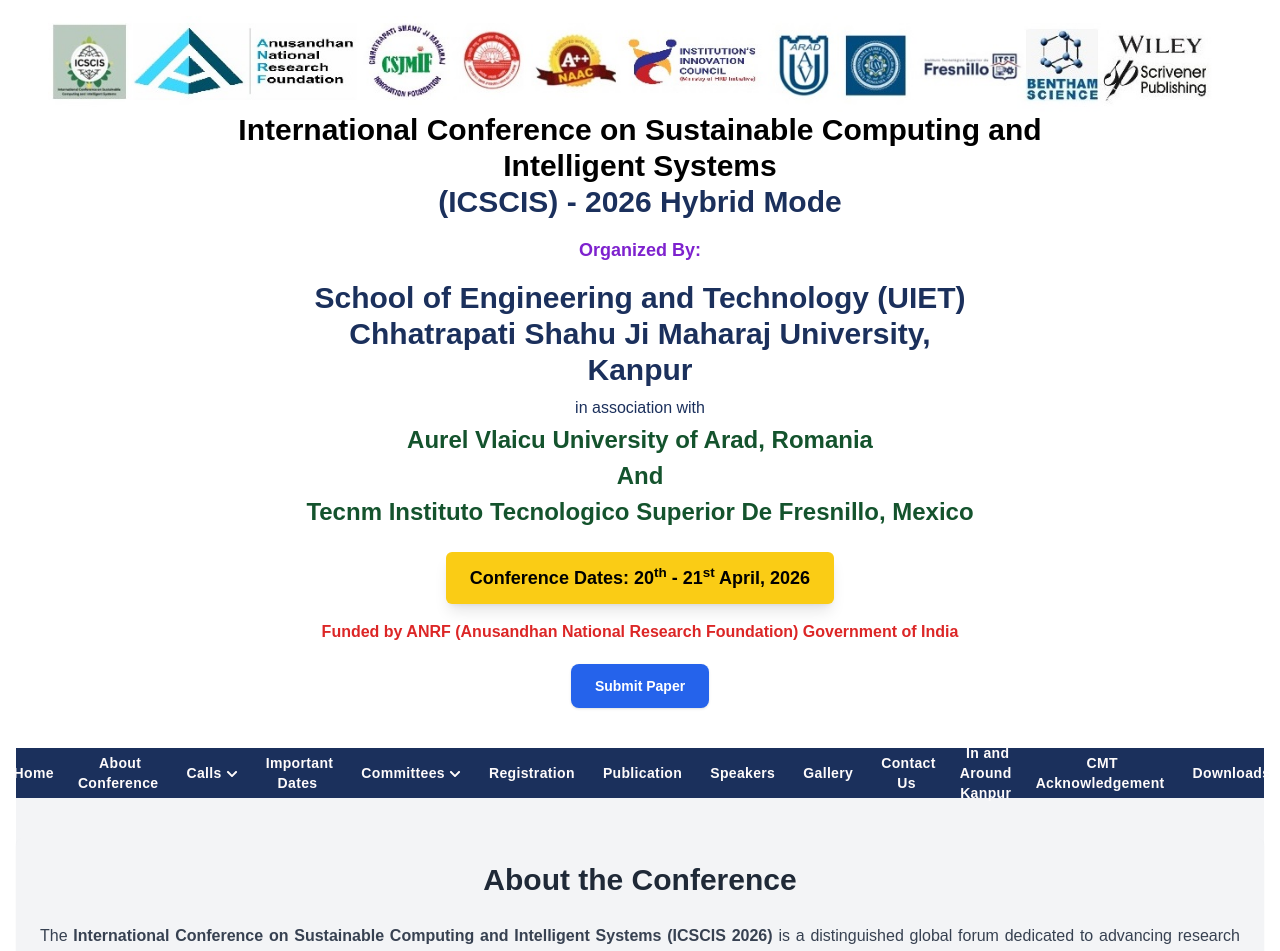
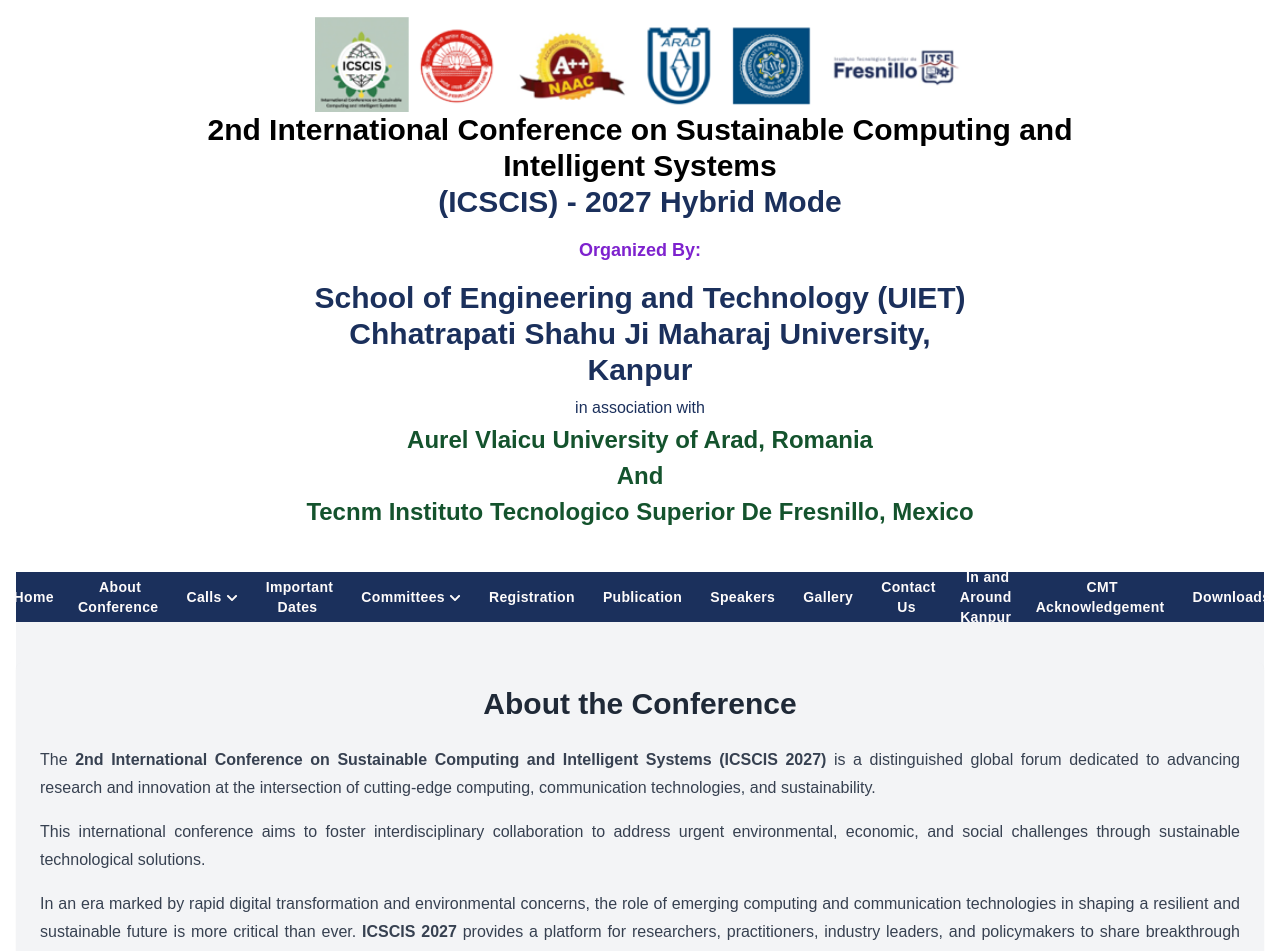
Before and after one commit to uietcsjmuconference-sys/ICSCIS-2027, a React (Vite) app: page /about in a window 1280 px wide. Shown: the top 951 px of the page. Built offline with nearby package versions, Linux system fonts and the light colour scheme.

Commit message:
initial structure

```diff
--- a/src/App.jsx
+++ b/src/App.jsx
@@ -89,6 +89,7 @@ function App() {
         <Route path="/kanpur" element={<InAndAroundKanpur />} />
         <Route path="/peer-review-policy" element={<PeerReviewPolicy />} />
         <Route path="/download" element={<Download />} />
+        <Route path="/willbe-soon" element={<Willbesoon />} />
 
         <Route path="/cmt-acknowledgement" element={<CMTAcknowledgement />} />
       </Routes>
--- a/src/components/NavBar/Navbar.jsx
+++ b/src/components/NavBar/Navbar.jsx
@@ -9,15 +9,15 @@ const menuItems = [
     label: "Calls",
     hasDropdown: true,
     subItems: [
-      { label: "Call for paper", href: "/call-for-papers" },
-      { label: "Call for Special Session", href: "/call-for-special-session" },
-      { label: "Call for Sponsorship", href: "/call-for-sponsorship" },
-      { label: "Submission Guidelines", href: "/submission-guidelines" },
-      { label: "Peer Review Policy", href: "/peer-review-policy" },
+      { label: "Call for paper", href: "/willbe-soon" },
+      { label: "Call for Special Session", href: "/willbe-soon" },
+      { label: "Call for Sponsorship", href: "/willbe-soon" },
+      { label: "Submission Guidelines", href: "/willbe-soon" },
+      { label: "Peer Review Policy", href: "/willbe-soon" },
 
     ],
   },
-  { label: "Important Dates", href: "/important-dates" },
+  { label: "Important Dates", href: "/willbe-soon" },
   {
     label: "Committees",
     hasDropdown: true,
@@ -28,12 +28,12 @@ const menuItems = [
     ],
   },
 
-  { label: "Registration", href: "/registration" },
-  { label: "Publication", href: "/publication" },
+  { label: "Registration", href: "/willbe-soon" },
+  { label: "Publication", href: "/willbe-soon" },
   { label: "Speakers", href: "/speakers" },
   {
     label: "Gallery",
-    href: "/gallery",
+    href: "/willbe-soon",
     // hasDropdown: true,
     // subItems: [
     //   { label: "Inaugural", href: "/gallery/inaugural" },
@@ -43,10 +43,10 @@ const menuItems = [
     //   { label: "Keynote Session", href: "/gallery/keynote-session" },
     // ],
   },
-  { label: "Contact Us", href: "/contact-us" },
+  { label: "Contact Us", href: "/willbe-soon" },
   { label: "In and Around Kanpur", href: "/kanpur" },
   { label: "CMT Acknowledgement", href: "/cmt-acknowledgement" },
-  { label: "Downloads", href: "/download" },
+  { label: "Downloads", href: "/willbe-soon" },
 ];
 
 export default function NavBar() {
--- a/src/components/footer/Footer.jsx
+++ b/src/components/footer/Footer.jsx
@@ -27,7 +27,7 @@ export default function Footer() {
         <div className="relative z-10 w-full bg-[#1B305C]/80 px-8 py-6 flex flex-col justify-between rounded-lg">
           <div className="text-center space-y-2">
             <p className="text-xs md:text-sm">
-              Copyright © ICSCIS 2026 - All Rights Reserved.
+              Copyright © ICSCIS 2027 - All Rights Reserved.
             </p>
             <p className="text-xs md:text-sm text-[#1B305C]">
                Designed by CSE Department UIET CSJMU Kanpur
--- a/src/components/header/Header.jsx
+++ b/src/components/header/Header.jsx
@@ -16,7 +16,7 @@ import finalnewlogo from "../../assets/header_logo_new_updated_remove_scitepress
 
 
 const Header = () => {
-  const logos = [finalnewlogo];
+  const logos = [finallogo];
 
   return (
     <header className=" header bg-white text-dark  px-4 pb-0">
@@ -34,12 +34,12 @@ const Header = () => {
 
       <div className="max-w-4xl mx-auto text-center">
         <h1 className="text-3xl font-bold mb-4">
-          International Conference on Sustainable Computing and Intelligent Systems
+         2nd International Conference on Sustainable Computing and Intelligent Systems
 
           <br />
           <span className="text-[#1B305C]">
             {" "}
-            (ICSCIS) - 2026 Hybrid Mode
+            (ICSCIS) - 2027 Hybrid Mode
           </span>
           <br />
         </h1>
@@ -94,23 +94,23 @@ const Header = () => {
               Tecnm Instituto Tecnologico Superior De Fresnillo, Mexico
             </h2>
 
-            <div className="mt-6 mb-2 flex justify-center items-center gap-4 flex-wrap">
+            {/* <div className="mt-6 mb-2 flex justify-center items-center gap-4 flex-wrap">
               <span className="bg-yellow-400 text-black font-bold text-lg px-6 py-3 rounded-md shadow-lg flex items-center gap-3">
                 <span>Conference Dates: 20<sup>th</sup> - 21<sup>st</sup> April, 2026</span>
-                {/* <span className="bg-red-600 text-white text-xs px-2 py-1 rounded-full uppercase tracking-wider font-bold animate-pulse">
+                <span className="bg-red-600 text-white text-xs px-2 py-1 rounded-full uppercase tracking-wider font-bold animate-pulse">
                   New Dates
-                </span> */}
+                </span>
               </span>
-            </div>
+            </div> */}
             {/* <div className="mt-4 font-bold">
               <span className="bg-green-300 px-2 py-1 rounded">
                 Due to some unavoidable administrative circumstances, Conference dates are being shifted from 17th-18th April to 20th-21st April.
               </span>
             </div> */}
 
-            <div className="mt-4 font-bold text-red-600">
+            {/* <div className="mt-4 font-bold text-red-600">
               Funded by ANRF (Anusandhan National Research Foundation) Government of India
-            </div>
+            </div> */}
 
             {/* <div className="text-center overflow-hidden">
               <span className="inline-block mt-4 px-4 py-2  text-[#61B33B] font-bold text-lg rounded-lg animate-marqueeText ">
@@ -122,7 +122,7 @@ const Header = () => {
               SCITEPRESS Approved Conference (Indexed in Scopus**, dblp and many more)
             </div> */}
           </div>
-          <Submitpaper />
+          {/* <Submitpaper /> */}
         </div>
       </div>
     </header>
--- a/src/components/sections/about/AboutConference.jsx
+++ b/src/components/sections/about/AboutConference.jsx
@@ -12,7 +12,7 @@ export default function AboutConference() {
           <p>
             The{" "}
             <strong>
-              International Conference on Sustainable Computing and Intelligent Systems (ICSCIS 2026)
+            2nd International Conference on Sustainable Computing and Intelligent Systems (ICSCIS 2027)
             </strong>{" "}
             is a distinguished global forum dedicated to advancing research and
             innovation at the intersection of cutting-edge computing,
@@ -20,12 +20,12 @@ export default function AboutConference() {
           </p>
 
           <p>
-            Scheduled for{" "}
+            {/* Scheduled for{" "} */}
             <strong>
               {/* 17<sup>th</sup>–18<sup>th</sup> April 2026 */}
-              20<sup>th</sup>–21<sup>st</sup> April 2026
+              {/* 20<sup>th</sup>–21<sup>st</sup> April 2026 */}
             </strong>
-            , this international conference aims to foster interdisciplinary
+            This international conference aims to foster interdisciplinary
             collaboration to address urgent environmental, economic, and social
             challenges through sustainable technological solutions.
           </p>
@@ -34,7 +34,7 @@ export default function AboutConference() {
             In an era marked by rapid digital transformation and environmental
             concerns, the role of emerging computing and communication
             technologies in shaping a resilient and sustainable future is more
-            critical than ever. <strong>ICSCIS 2026</strong> provides a
+            critical than ever. <strong>ICSCIS 2027</strong> provides a
             platform for researchers, practitioners, industry leaders, and
             policymakers to share breakthrough ideas, promote green technology
             practices, and explore sustainable frameworks that minimize
--- a/src/components/sections/about/AboutUniversity.jsx
+++ b/src/components/sections/about/AboutUniversity.jsx
@@ -66,7 +66,7 @@ export default function AboutUniversity() {
           opportunities for internships and practical experience.
         </p>
       </div>
-      <div className="max-w-5xl mx-auto text-justify leading-7 space-y-4 ">
+      {/* <div className="max-w-5xl mx-auto text-justify leading-7 space-y-4 ">
         <h2 className="text-center text-2xl font-semibold mb-6 mt-20">
           About the ANRF
         </h2>
@@ -80,7 +80,7 @@ export default function AboutUniversity() {
 
           ANRF has been established to promote research and development and foster a culture of research and innovation throughout India’s Universities, Colleges, Research Institutions, and R&D laboratories. ANRF acts as an apex body to provide high-level strategic direction of scientific research in the country as per recommendations of the National Education Policy. ANRF forges collaborations among the industry, academia, and government departments and research institutions.
         </p>
-      </div>
+      </div> */}
     </div>
   );
 }
--- a/src/components/videoHomepage/VideoHomepage.jsx
+++ b/src/components/videoHomepage/VideoHomepage.jsx
@@ -22,10 +22,10 @@ const VideoHomepage = () => {
         >
           <div className="bg-white rounded-2xl bg-opacity-60">
           <h1 className="text-4xl md:text-5xl font-bold mb-2 text-[#ff6600] ">
-            International Conference on Sustainable Computing and Intelligent Systems (ICSCIS 2026)
+           2nd International Conference on Sustainable Computing and Intelligent Systems (ICSCIS 2027)
           </h1>
 
-          <p className="text-xl font-medium text-[#ff6600]">
+          {/* <p className="text-xl font-medium text-[#ff6600]">
             Conference Date: 20
             <sup className=" text-[#ff6600]">
               th
@@ -35,7 +35,7 @@ const VideoHomepage = () => {
               st
             </sup>{" "}
             April, 2026
-          </p>
+          </p> */}
           </div>
         </div>
       </div>
--- a/src/pages/Home.jsx
+++ b/src/pages/Home.jsx
@@ -31,21 +31,21 @@ const Home = () => {
 
       <VideoHomepage />
       <Carousel />
-      <Homepagepublication2026 />
-      <Homepagemediapartner />
-      <FundedBy />
-      <Indexing />
-      <div className="bg-gray-100 py-10  text-center text-black border-b shadow-lg rounded-lg">
+      {/* <Homepagepublication2026 /> */}
+      {/* <Homepagemediapartner /> */}
+      {/* <FundedBy /> */}
+      {/* <Indexing /> */}
+      <div className="bg-gray-100 px-6 py-10 text-black rounded-lg">
         {/* Section: About the Conference */}
-        <h2 className="text-2xl md:text-3xl font-bold text-center mb-6">
+        <h2 className="text-center text-2xl font-semibold mb-6">
             About the Conference
           </h2>
 
-        <p className="max-w-4xl mx-auto text-justify leading-7">
+        <p className="max-w-5xl mx-auto text-justify leading-7 space-y-4">
           <span>
             The{" "}
             <strong>
-              International Conference on Sustainable Computing and Intelligent Systems (ICSCIS 2026)
+              2nd International Conference on Sustainable Computing and Intelligent Systems (ICSCIS 2027)
             </strong>{" "}
             is a distinguished global forum dedicated to advancing research and
             innovation at the intersection of cutting-edge computing,
@@ -53,12 +53,12 @@ const Home = () => {
           </span>
 
           <span className="mt-4">
-            Scheduled for{" "}
+            {/* Scheduled for{" "} */}
             <strong>
               {/* 17<sup>th</sup>–18<sup>th</sup> April 2026 */}
-              20<sup>th</sup>–21<sup>st</sup> April 2026
+              {/* 20<sup>th</sup>–21<sup>st</sup> April 2026 */}
             </strong>
-            , this international conference aims to foster interdisciplinary
+            This international conference aims to foster interdisciplinary
             collaboration to address urgent environmental, economic, and social
             challenges through sustainable technological solutions.
           </span>
@@ -67,7 +67,7 @@ const Home = () => {
             In an era marked by rapid digital transformation and environmental
             concerns, the role of emerging computing and communication
             technologies in shaping a resilient and sustainable future is more
-            critical than ever. <strong>ICSCIS 2026</strong> provides a
+            critical than ever. <strong>ICSCIS 2027</strong> provides a
             platform for researchers, practitioners, industry leaders, and
             policymakers to share breakthrough ideas, promote green technology
             practices, and explore sustainable frameworks that minimize
```
